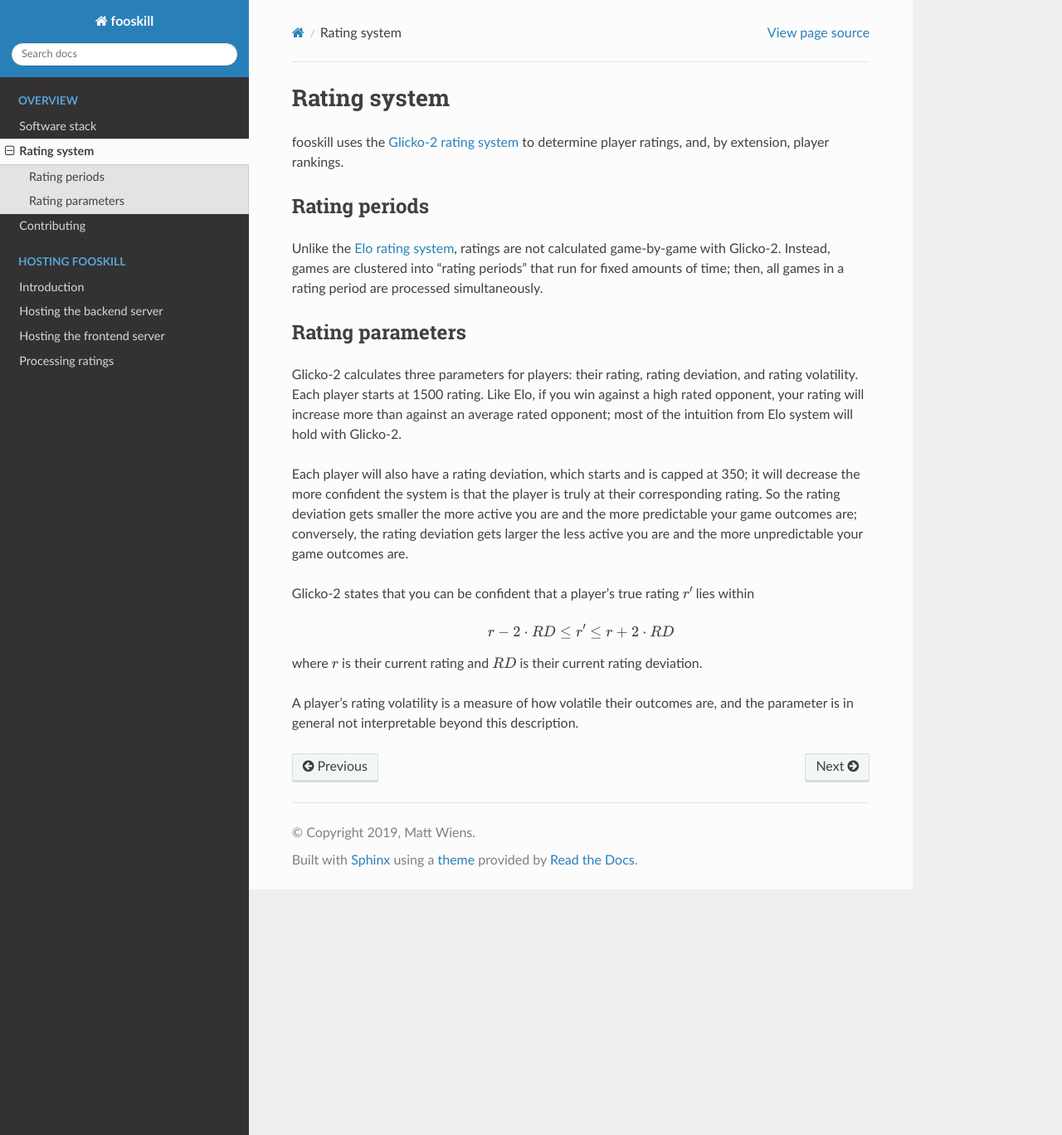
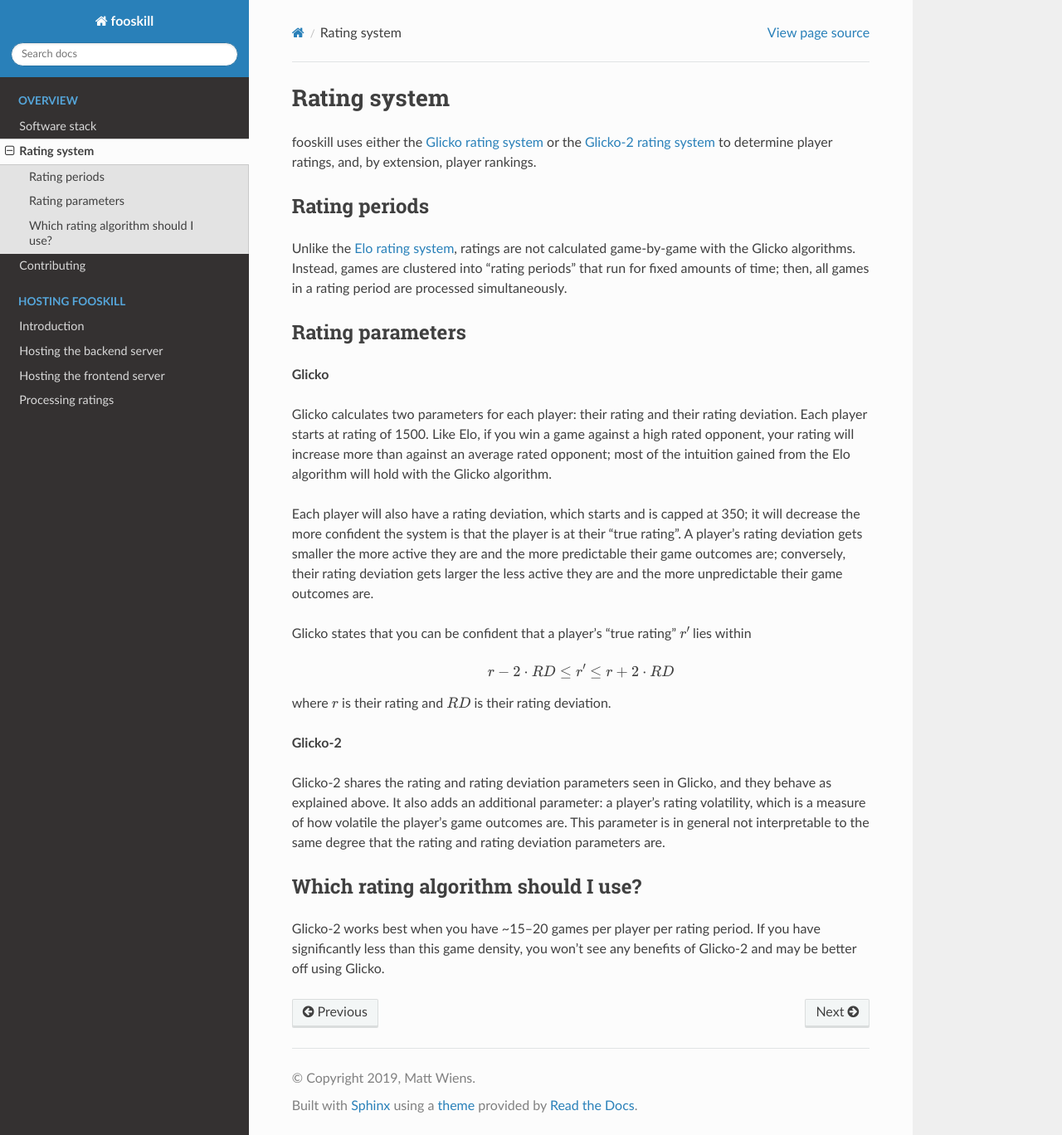
Before and after one commit to mwiens91/fooskill, a Sphinx documentation site: the page built from docs/overview/rating_system.rst, in a window 1280 px wide and 1368 px high. Shown: the whole window at 83% size. Built offline with Sphinx 7.4.7 and the Read the Docs theme 2.0.0, drawn with Linux system fonts in a browser that asks for light colours.

Commit message:
Add Glicko details to docs

```diff
--- a/docs/overview/rating_system.rst
+++ b/docs/overview/rating_system.rst
@@ -1,45 +1,61 @@
 Rating system
 =============
 
-fooskill uses the `Glicko-2 rating system`_ to determine player ratings,
-and, by extension, player rankings.
+fooskill uses either the `Glicko rating system`_ or the `Glicko-2 rating
+system`_ to determine player ratings, and, by extension, player
+rankings.
 
 Rating periods
 --------------
 
 Unlike the `Elo rating system`_, ratings are not calculated game-by-game
-with Glicko-2. Instead, games are clustered into "rating periods" that
-run for fixed amounts of time; then, all games in a rating period are
-processed simultaneously.
+with the Glicko algorithms. Instead, games are clustered into "rating
+periods" that run for fixed amounts of time; then, all games in a rating
+period are processed simultaneously.
 
 Rating parameters
 -----------------
 
-Glicko-2 calculates three parameters for players: their rating, rating
-deviation, and rating volatility. Each player starts at 1500 rating.
-Like Elo, if you win against a high rated opponent, your rating will
-increase more than against an average rated opponent; most of the
-intuition from Elo system will hold with Glicko-2.
+**Glicko**
+
+Glicko calculates two parameters for each player: their rating and their
+rating deviation. Each player starts at rating of 1500. Like Elo, if you
+win a game against a high rated opponent, your rating will increase more
+than against an average rated opponent; most of the intuition gained
+from the Elo algorithm will hold with the Glicko algorithm.
 
 Each player will also have a rating deviation, which starts and is
 capped at 350; it will decrease the more confident the system is that
-the player is truly at their corresponding rating. So the rating
-deviation gets smaller the more active you are and the more predictable
-your game outcomes are; conversely, the rating deviation gets larger the
-less active you are and the more unpredictable your game outcomes are.
+the player is at their "true rating". A player's rating deviation gets
+smaller the more active they are and the more predictable their game
+outcomes are; conversely, their rating deviation gets larger the less
+active they are and the more unpredictable their game outcomes are.
 
-Glicko-2 states that you can be confident that a player's true rating
+Glicko states that you can be confident that a player's "true rating"
 :math:`r'` lies within
 
 .. math::
    r - 2 \cdot RD \leq r' \leq r + 2 \cdot RD
 
-where :math:`r` is their current rating and :math:`RD` is their current
-rating deviation.
+where :math:`r` is their rating and :math:`RD` is their rating
+deviation.
 
-A player's rating volatility is a measure of how volatile their outcomes
-are, and the parameter is in general not interpretable beyond this
-description.
+**Glicko-2**
+
+Glicko-2 shares the rating and rating deviation parameters seen in
+Glicko, and they behave as explained above. It also adds an additional
+parameter: a player's rating volatility, which is a measure of how
+volatile the player's game outcomes are. This parameter is in general
+not interpretable to the same degree that the rating and rating
+deviation parameters are.
+
+Which rating algorithm should I use?
+------------------------------------
+
+Glicko-2 works best when you have ~15–20 games per player per rating
+period. If you have significantly less than this game density, you won't
+see any benefits of Glicko-2 and may be better off using Glicko.
 
 .. _Elo rating system: https://en.wikipedia.org/wiki/Elo_rating_system
+.. _Glicko rating system: http://www.glicko.net/glicko/glicko.pdf
 .. _Glicko-2 rating system: http://www.glicko.net/glicko/glicko2.pdf
```
